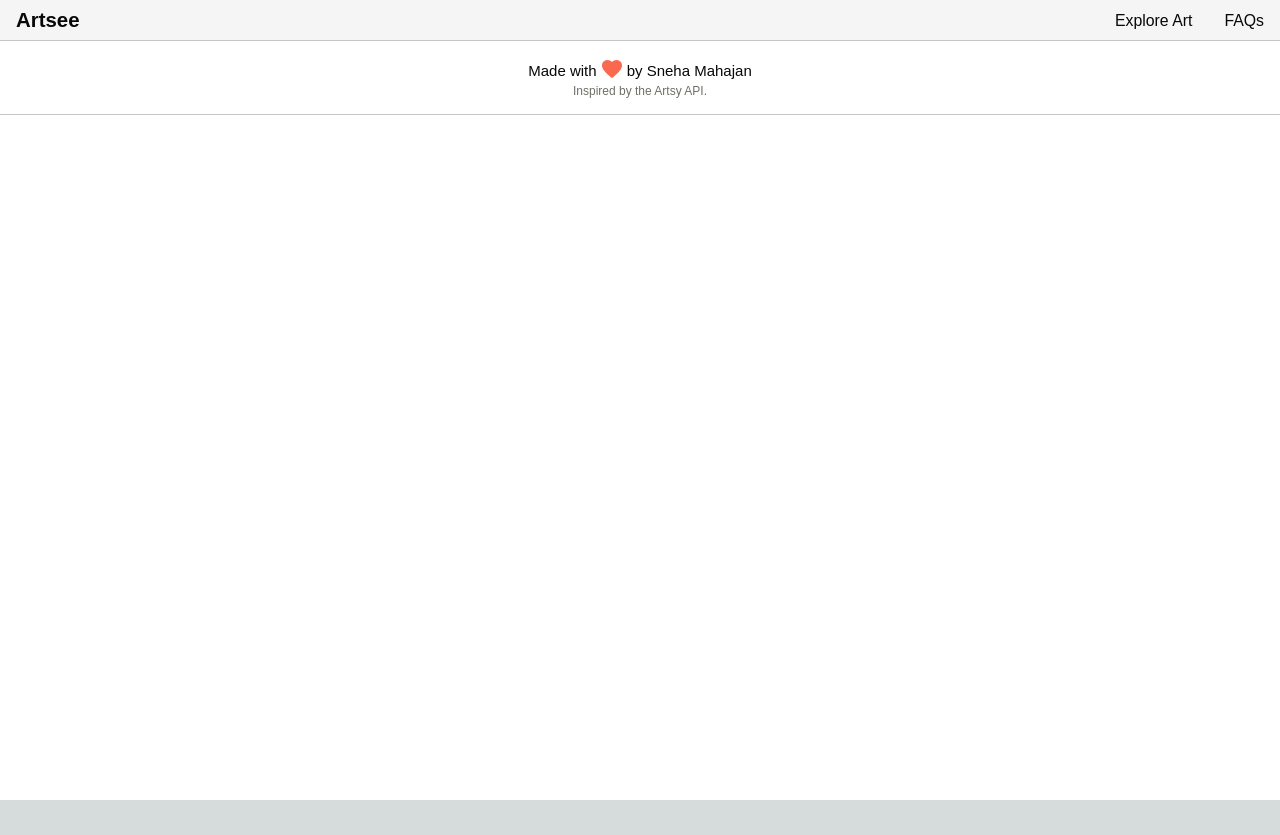
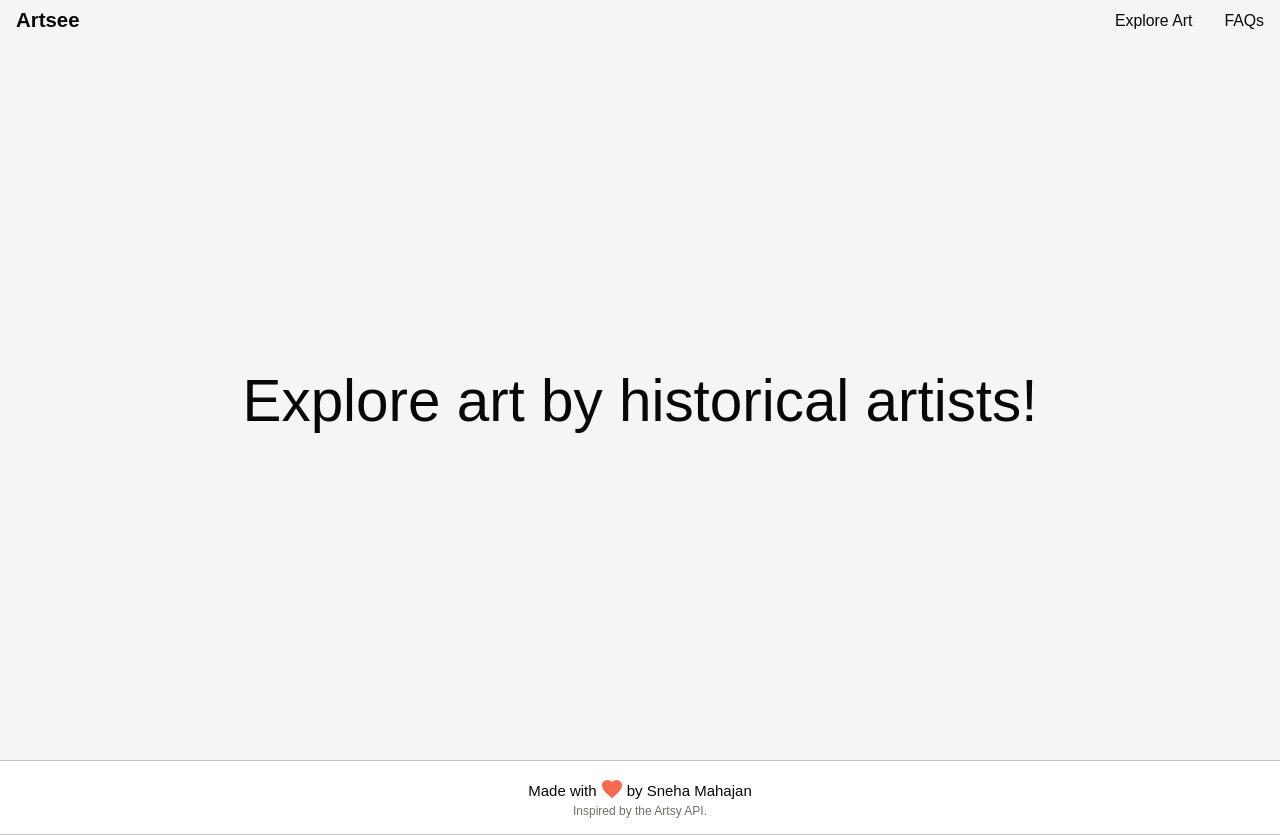
Before and after one commit to sneham-boop/artsee, a Next.js app: page / in a window 1280 px wide. Before the commit the page ends 800 px from the top, so only its background shows below. Built offline with nearby package versions, Linux system fonts and the light colour scheme; a web font is replaced by a local one.

Commit message:
Add homepage.

```diff
--- a/src/pages/index.js
+++ b/src/pages/index.js
@@ -1,3 +1,4 @@
+import Homepage from '@component/components/Homepage'
 import Head from 'next/head'
 
 export default function Home() {
@@ -9,6 +10,7 @@ export default function Home() {
         <meta name="viewport" content="width=device-width, initial-scale=1" />
         <link rel="icon" href="/favicon.ico" />
       </Head>
+      <Homepage/>
     </>
   )
 }
```
